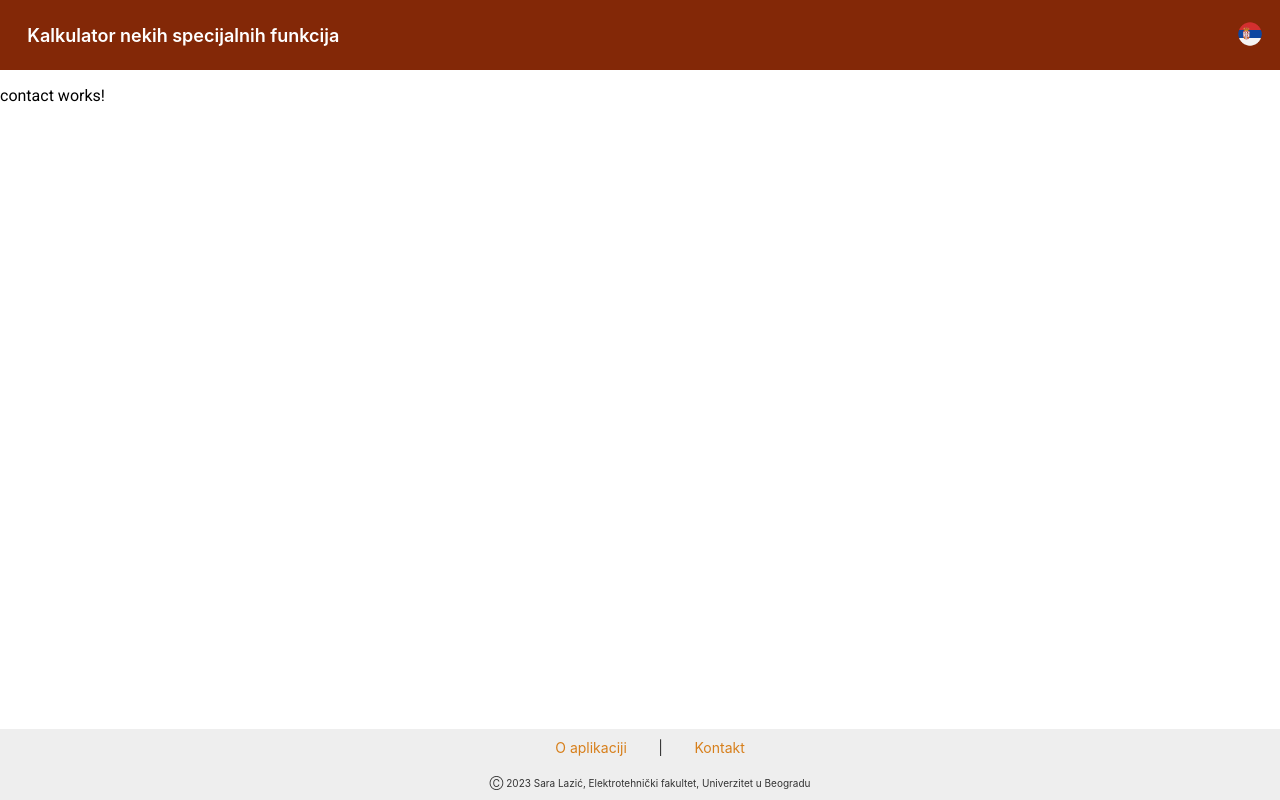
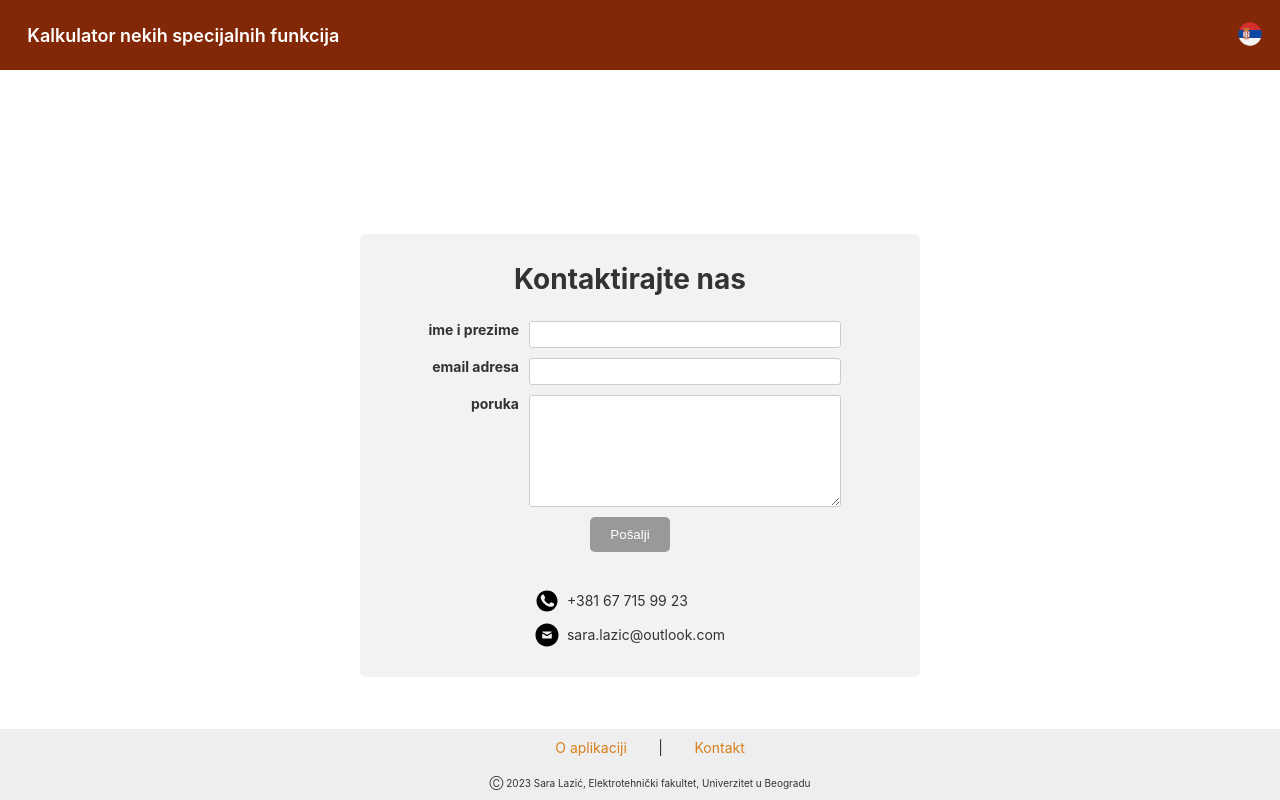
Before and after one commit to saralazic/special-functions-calculator-web, an Angular app: page /contact in a window 1280 px wide. Built offline with nearby package versions, Linux system fonts and the light colour scheme.

Commit message:
Contact us page with internationalisation, no logic for sending message

```diff
--- a/src/app/app.module.ts
+++ b/src/app/app.module.ts
@@ -12,6 +12,8 @@ import { HeaderComponent } from './components/marginals/header/header.component'
 import { BrowserAnimationsModule } from '@angular/platform-browser/animations';
 import { MatIconModule } from '@angular/material/icon';
 import { FooterComponent } from './components/marginals/footer/footer.component';
+import { FormsModule, ReactiveFormsModule } from '@angular/forms';
+import { ContactComponent } from './components/contact/contact.component';
 
 @NgModule({
   declarations: [
@@ -22,6 +24,7 @@ import { FooterComponent } from './components/marginals/footer/footer.component'
     AboutComponent,
     HeaderComponent,
     FooterComponent,
+    ContactComponent,
   ],
   imports: [
     BrowserModule,
@@ -30,6 +33,8 @@ import { FooterComponent } from './components/marginals/footer/footer.component'
     MatMenuModule,
     MatIconModule,
     BrowserAnimationsModule,
+    FormsModule,
+    ReactiveFormsModule,
   ],
   providers: [],
   bootstrap: [AppComponent],
--- a/src/app/components/about/about.component.css
+++ b/src/app/components/about/about.component.css
@@ -43,7 +43,7 @@ p {
 
 
 .inner{
-  width:500px;
+  width:400px;
   text-align: center;
   justify-content: center;
 }
--- a/src/app/components/about/about.component.html
+++ b/src/app/components/about/about.component.html
@@ -8,15 +8,7 @@
     <div class="right-content">
       <!-- Additional content for the right half if needed -->
       <div class="inner">
-        Aplikacija "Kalkulator nekih specijalnih funkcija" nastala je kao rezultat
-        izrade istoimenog master rada dipl. inž. Sare Lazić, iz predmeta Specijalne funkcije na
-        master akademskim studijama Softverskog inženjerstva na Elektrotehničkom
-        fakultetu Univerziteta u Beogradu, pod mentorstvom prof. dr Bratislava Iričanina.
-        Cilj ove aplikacije je da omogući korisnicima da brzo i efikasno evaluiraju
-        vrednosti nekih specijalnih funkcija koje se najčešće susreću u različitim
-        oblastima nauke i inženjerstva. Kalkulator pruža podršku za izračunavanje i grafički
-        prikaz vrednosti sledećih funkcija: Beselovih funkcija prve, druge i treće vrste, Lagerovih polinoma,
-        Ležandrovih polinoma, Jakobijevih polinoma, kao i Čebiševljevih polinoma prve i druge vrste.
+       <span>{{text}}</span>
       </div>
     </div>
 </div>
--- a/src/app/components/about/about.component.ts
+++ b/src/app/components/about/about.component.ts
@@ -1,6 +1,7 @@
 import { Component, OnInit } from '@angular/core';
 import { HttpClient } from '@angular/common/http';
 import { LanguageService } from 'src/app/services/language-service/language.service';
+import { Subscription } from 'rxjs';
 
 @Component({
   selector: 'app-about',
@@ -8,8 +9,8 @@ import { LanguageService } from 'src/app/services/language-service/language.serv
   styleUrls: ['./about.component.css'],
 })
 export class AboutComponent implements OnInit {
-  title?: string;
-  message?: string;
+  private subscription?: Subscription;
+  text?: string;
 
   constructor(
     private http: HttpClient,
@@ -17,7 +18,16 @@ export class AboutComponent implements OnInit {
   ) {}
 
   ngOnInit() {
-    this.loadTranslations(); // Load English translations by default
+    this.loadTranslations();
+    this.subscription = this.languageService
+      .getLanguageChangeObservable()
+      .subscribe(() => {
+        this.loadTranslations(); // Load translations whenever language changes
+      });
+  }
+
+  ngOnDestroy() {
+    this.subscription?.unsubscribe();
   }
 
   loadTranslations() {
@@ -25,13 +35,7 @@ export class AboutComponent implements OnInit {
     this.http
       .get(`./assets/i18n/${selectedLanguage}.json`)
       .subscribe((translations: any) => {
-        this.title = translations.header.title;
-        this.message = translations.homepage.head_1;
+        this.text = translations.about.text;
       });
   }
-
-  setLanguage(language: string) {
-    this.languageService.setSelectedLanguage(language);
-    this.loadTranslations();
-  }
 }
--- a/src/app/components/contact/contact.component.css
+++ b/src/app/components/contact/contact.component.css
@@ -0,0 +1,124 @@
+:host {
+    font-family: -apple-system, BlinkMacSystemFont, "Segoe UI", Roboto, Helvetica, Arial, sans-serif, "Apple Color Emoji", "Segoe UI Emoji", "Segoe UI Symbol";
+    font-size: 14px;
+    color: #333;
+    box-sizing: border-box;
+    -webkit-font-smoothing: antialiased;
+    -moz-osx-font-smoothing: grayscale;
+  }
+
+  h1,
+  h2,
+  h3,
+  h4,
+  h5,
+  h6 {
+    margin: 8px 0;
+  }
+
+  p {
+    margin: 0;
+  }
+
+body {
+    text-align: center;
+    align-items: center;
+}
+/* contact-us.component.css */
+
+.wrapper{
+  width: 100%;
+  height: 770px;
+  display: flex;
+  justify-content: center;
+  align-items: center;
+  flex-direction: column;
+  text-align: center;
+}
+
+.contact-us-container {
+    width: 500px;
+    margin: 0 auto;
+    padding-left: 20px;
+    padding-right: 40px;
+    padding-top: 20px;
+    padding-bottom: 20px;
+    background-color: #f2f2f2;
+    border-radius: 5px;
+    text-align: center;
+
+    display: flex;
+    align-items: center;
+    justify-content: center;
+  }
+
+  .form-row {
+    display: flex;
+    flex-direction: row;
+    margin-bottom: 10px;
+  }
+
+  label {
+    width: 100px;
+    font-weight: bold;
+    margin-right: 10px;
+    text-align: right;
+  }
+
+  input[type="text"],
+  input[type="email"],
+  textarea {
+    flex: 1;
+    padding: 5px;
+    border: 1px solid #ccc;
+    border-radius: 3px;
+    width: 300px;
+  }
+
+  textarea{
+    height: 100px;
+  }
+
+  button {
+    background-color: #4CAF50;
+    color: white;
+    border: none;
+    padding: 10px 20px;
+    border-radius: 5px;
+    cursor: pointer;
+  }
+
+  button:disabled {
+    background-color: #999;
+    cursor: not-allowed;
+  }
+
+
+  .contact-icons-wrapper {
+    display: flex;
+    flex-direction: column;
+    align-items: center; /* Align the icons and text to the left */
+    margin-top: 20px; /* Add margin to separate the contact details from the form */
+  }
+
+.contact-icons {
+  display: flex;
+  flex-direction: column;
+  align-items: flex-start; /* Align the icons and text to the left */
+}
+
+.contact-icon {
+  display: flex;
+  align-items: center;
+  margin-bottom: 10px; /* Add margin between each contact icon */
+}
+
+.icon {
+  width: 24px; /* Adjust the size as per your requirements */
+  height: 24px; /* Adjust the size as per your requirements */
+  margin-right: 8px;
+}
+
+.response{
+  margin-top: 20px;
+}
--- a/src/app/components/contact/contact.component.html
+++ b/src/app/components/contact/contact.component.html
@@ -1 +1,45 @@
-<p>contact works!</p>
+<!-- contact-us.component.html -->
+
+<div class="wrapper">
+    <div class="contact-us-container">
+        <div class="form">
+            <h1>{{contactUs}}</h1>
+            <br>
+            <form [formGroup]="contactForm" (ngSubmit)="submitForm()">
+
+            <div class="form-row">
+                <label for="name">{{name}}</label>
+                <input type="text" id="name" formControlName="name">
+            </div>
+
+            <div class="form-row">
+                <label for="email">{{email}}</label>
+                <input type="email" id="email" formControlName="email">
+            </div>
+
+            <div class="form-row">
+                <label for="message">{{message}}</label>
+                <textarea id="message" formControlName="message"></textarea>
+            </div>
+
+            <button type="submit" [disabled]="!contactForm.valid">{{submit}}</button>
+        </form>
+        <div *ngIf = "showResponse" class="response">
+            {{response}}
+        </div>
+
+            <br>
+
+            <div class="contact-icons-wrapper">
+                <div class="contact-icons">
+                    <div class="contact-icon">
+                        <img src="{{ phoneIconPath }}" alt="Phone Icon" class="icon">
+                        <span>+381 67 715 99 23</span>
+                      </div>
+                      <div class="contact-icon">
+                        <img src="{{ emailIconPath }}" alt="Email Icon" class="icon">
+                        <span>sara.lazic@outlook.com</span>
+                      </div>
+                </div>
+            </div>
+</div>
--- a/src/app/components/contact/contact.component.ts
+++ b/src/app/components/contact/contact.component.ts
@@ -1,10 +1,82 @@
-import { Component } from '@angular/core';
+import { HttpClient } from '@angular/common/http';
+import { Component, OnInit } from '@angular/core';
+import { FormBuilder, FormGroup, Validators } from '@angular/forms';
+import { Subscription } from 'rxjs';
+import { LanguageService } from 'src/app/services/language-service/language.service';
 
 @Component({
   selector: 'app-contact',
   templateUrl: './contact.component.html',
-  styleUrls: ['./contact.component.css']
+  styleUrls: ['./contact.component.css'],
 })
-export class ContactComponent {
+export class ContactComponent implements OnInit {
+  private subscription?: Subscription;
+  contactForm!: FormGroup; // Add "!" to indicate it will be initialized in ngOnInit
 
+  phoneIconPath = 'assets/icons/phone.svg';
+  emailIconPath = 'assets/icons/email.svg';
+
+  name?: string;
+  message?: string;
+  email?: string;
+  submit?: string;
+  contactUs?: string;
+  response?: string;
+
+  showResponse?: boolean;
+
+  constructor(
+    private formBuilder: FormBuilder,
+    private http: HttpClient,
+    private languageService: LanguageService
+  ) {}
+
+  ngOnInit() {
+    this.initForm();
+    this.loadTranslations();
+    this.showResponse = false;
+    this.subscription = this.languageService
+      .getLanguageChangeObservable()
+      .subscribe(() => {
+        this.loadTranslations(); // Load translations whenever language changes
+      });
+  }
+
+  ngOnDestroy() {
+    this.subscription?.unsubscribe();
+  }
+
+  loadTranslations() {
+    const selectedLanguage = this.languageService.getSelectedLanguage();
+    this.http
+      .get(`./assets/i18n/${selectedLanguage}.json`)
+      .subscribe((translations: any) => {
+        this.name = translations.contact.name;
+        this.email = translations.contact.email;
+        this.message = translations.contact.message;
+        this.contactUs = translations.contact.title;
+        this.submit = translations.contact.button;
+        this.response = translations.contact.success;
+      });
+  }
+
+  initForm() {
+    this.contactForm = this.formBuilder.group({
+      name: ['', Validators.required],
+      email: ['', [Validators.required, Validators.email]],
+      message: ['', Validators.required],
+    });
+  }
+
+  submitForm() {
+    if (this.contactForm && this.contactForm.valid) {
+      const formData = this.contactForm.value;
+      console.log(formData);
+
+      this.showResponse = true;
+
+      // You can perform further actions like sending the form data to a server
+      // or displaying a success message here.
+    }
+  }
 }
--- a/src/assets/i18n/sr.json
+++ b/src/assets/i18n/sr.json
@@ -18,5 +18,17 @@
     "about": "O aplikaciji",
     "contact": "Kontakt",
     "copyright": "Elektrotehnički fakultet, Univerzitet u Beogradu"
+  },
+  "about": {
+    "text": "Aplikacija 'Kalkulator nekih specijalnih funkcija' nastala je kao rezultat izrade istoimenog master rada dipl. inž. Sare Lazić, iz predmeta Specijalne funkcije na master akademskim studijama Softverskog inženjerstva na Elektrotehničkom fakultetu Univerziteta u Beogradu, pod mentorstvom prof. dr Bratislava Iričanina. Cilj ove aplikacije je da omogući korisnicima da brzo i efikasno evaluiraju vrednosti nekih specijalnih funkcija koje se najčešće susreću u različitim oblastima nauke i inženjerstva. Kalkulator pruža podršku za izračunavanje i grafički prikaz vrednosti sledećih funkcija: Beselovih funkcija prve, druge i treće vrste, Lagerovih polinoma, Ležandrovih polinoma, Jakobijevih polinoma, kao i Čebiševljevih polinoma prve i druge vrste."
+  },
+  "contact": {
+    "title": "Kontaktirajte nas",
+    "name": "ime i prezime",
+    "email": "email adresa",
+    "message": "poruka",
+    "button": "Pošalji",
+    "phone": "Broj telefona",
+    "success": "Vaša poruka je uspešno poslata, uskoro ćemo vam se javiti"
   }
 }
```
Also changed, not shown: src/assets/i18n/en.json (+12 -0 lines), src/assets/icons/email.svg (added), src/assets/icons/phone.svg (added).
